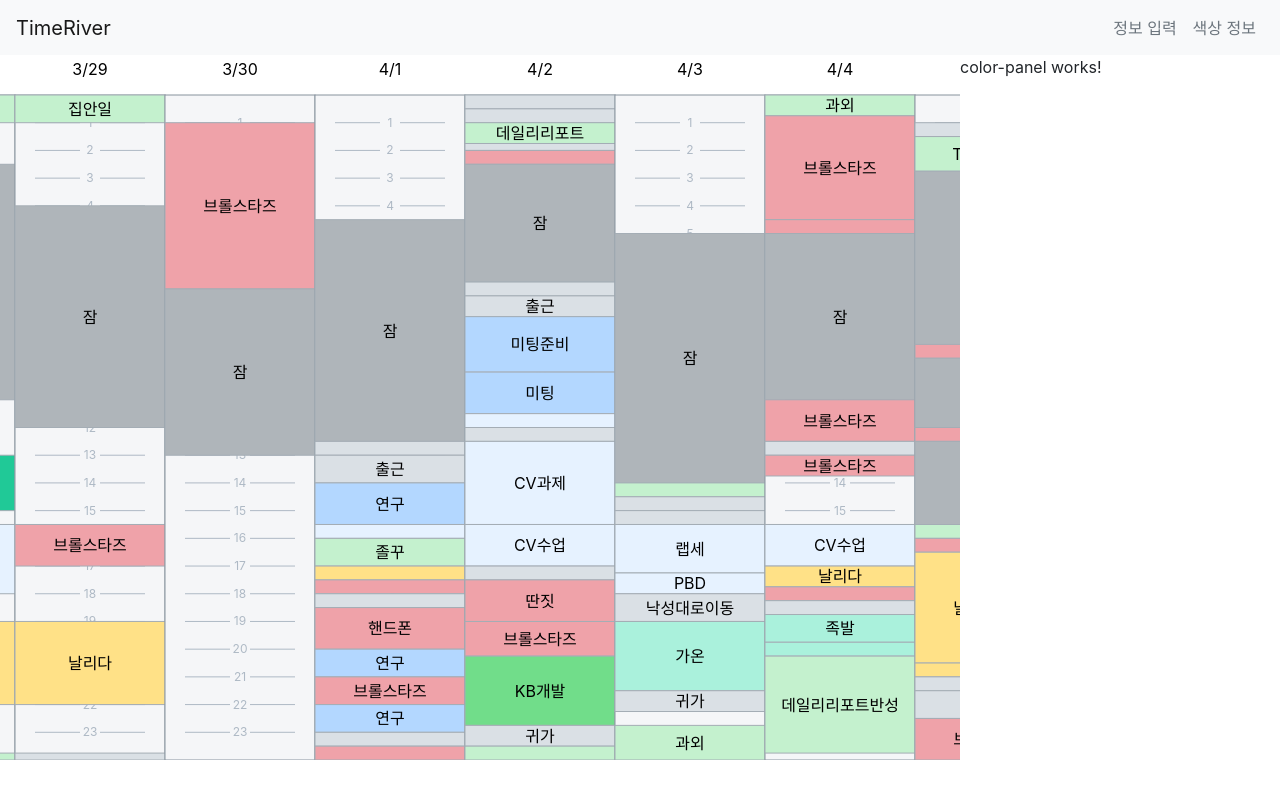
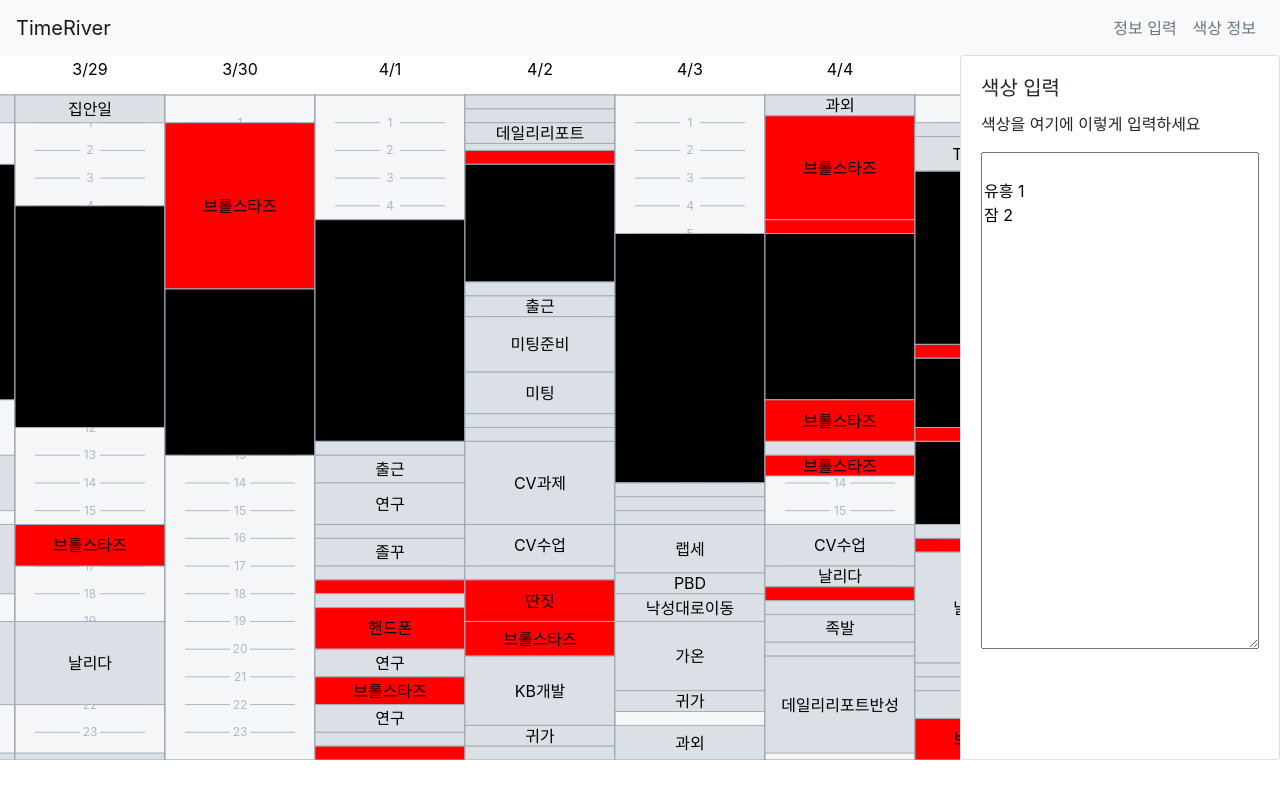
Before and after one commit to javelinsman/TimeRiver, an Angular app in the folder time-river/: page /main in a window 1280 px wide. Both pictures are taken after a click on the element "색상 정보". Built offline with nearby package versions, Linux system fonts and the light colour scheme.

Commit message:
색깔 자동업뎃 기능 추가

```diff
--- a/time-river/src/app/color-panel/color-panel.component.html
+++ b/time-river/src/app/color-panel/color-panel.component.html
@@ -1,3 +1,12 @@
-<p>
-  color-panel works!
-</p>
+<div class="card w-100 h-100">
+  <div class="card-body">
+    <h5 class="card-title">색상 입력</h5>
+    <p class="card-text">색상을 여기에 이렇게 입력하세요</p>
+    <textarea
+      #data
+      class="w-100 h-75"
+      [(ngModel)]="timeRecordService.colorData"
+      (input)="onDataChange()"
+    ></textarea>
+  </div>
+</div>
--- a/time-river/src/app/color-panel/color-panel.component.ts
+++ b/time-river/src/app/color-panel/color-panel.component.ts
@@ -1,4 +1,5 @@
-import { Component, OnInit } from '@angular/core';
+import { Component, OnInit, Output, ViewChild, EventEmitter, ElementRef } from '@angular/core';
+import { TimeRecordService } from '../time-record.service';
 
 @Component({
   selector: 'app-color-panel',
@@ -6,10 +7,27 @@ import { Component, OnInit } from '@angular/core';
   styleUrls: ['./color-panel.component.scss']
 })
 export class ColorPanelComponent implements OnInit {
+  updateTimestamp: number;
 
-  constructor() { }
+  @Output() update = new EventEmitter();
+
+  @ViewChild('data') textarea: ElementRef<HTMLTextAreaElement>;
+
+  constructor(
+    public timeRecordService: TimeRecordService,
+  ) { }
 
   ngOnInit() {
   }
+  onDataChange() {
+    const timestamp = Date.now();
+    this.updateTimestamp = timestamp;
+    setTimeout(() => {
+      if (this.updateTimestamp == timestamp) {
+        this.update.emit(this.textarea.nativeElement.value);
+      }
+    }, 1000)
+  }
+
 
 }
--- a/time-river/src/app/main/main.component.html
+++ b/time-river/src/app/main/main.component.html
@@ -7,5 +7,5 @@
         (window:resize)="onResize($event)">
     </div>
     <app-info-panel *ngIf="showInfoWindow" class="col-3 p-0" (update)="onInfoUpdate()"></app-info-panel>
-    <app-color-panel *ngIf="showColorWindow" class="col-3 p-0"></app-color-panel>
+    <app-color-panel *ngIf="showColorWindow" class="col-3 p-0" (update)="onColorUpdate()"></app-color-panel>
 </div>
--- a/time-river/src/app/main/main.component.ts
+++ b/time-river/src/app/main/main.component.ts
@@ -13,6 +13,8 @@ import { StateService } from '../state.service';
 export class MainComponent implements OnInit, AfterViewInit {
 
   dailyData: any;
+  colorData: any;
+
   container: any;
   svg: any;
 
@@ -28,6 +30,7 @@ export class MainComponent implements OnInit, AfterViewInit {
 
   ngOnInit() {
     this.dailyData = this.timeRecordService.getDailyData();
+    this.colorData = this.timeRecordService.getColorData();
     this.stateService.showInfoWindowObservable.subscribe(b => this.showInfoWindow = b);
     this.stateService.showColorWindowObservable.subscribe(b => this.showColorWindow = b);
     console.log(this.dailyData);
@@ -42,6 +45,11 @@ export class MainComponent implements OnInit, AfterViewInit {
 
   onInfoUpdate() {
     this.dailyData = this.timeRecordService.getDailyData();
+    this.drawRectangles();
+  }
+
+  onColorUpdate() {
+    this.colorData = this.timeRecordService.getColorData();
     this.drawRectangles();
   }
 
@@ -88,15 +96,16 @@ export class MainComponent implements OnInit, AfterViewInit {
       .attr('width', rectangleWidth)
       .attr('height', d => rectangleHeight / 24 * (d.to - d.from))
       .classed('rectangle', true)
-      .classed('research', d => d.tags.includes('연구'))
-      .classed('joy', d => d.tags.includes('유흥'))
-      .classed('sleep', d => d.tags.includes('잠'))
-      .classed('personal', d => d.tags.includes('개인'))
-      .classed('productivity', d => d.tags.includes('생산성'))
-      .classed('nalida', d => d.tags.includes('날리다'))
-      .classed('leisure', d => d.tags.includes('여가'))
-      .classed('hcil', d => d.tags.includes('HCIL'))
-      .classed('exceptional', d => d.tags.includes('예외'))
+      .style('fill', d => {
+        for (let i = this.colorData.length - 1; i >= 0; i-- ) {
+          const tagName = this.colorData[i][0];
+          const color = this.colorData[i][1];
+          if (d.tags.includes(tagName)) {
+            return color;
+          }
+        }
+        return this.timeRecordService.defaultColor;
+      })
     const gDayTitles = gDayForegroundLayer.selectAll('text').data(d => d.records).enter().append('text');
     gDayTitles.attr('transform', (d, i) => translate(rectangleWidth / 2, rectangleHeight / 24 * (d.from + (d.to - d.from) / 2) + 6))
       .style('text-anchor', 'middle')
--- /dev/null
+++ b/time-river/src/app/time-record-color-data.ts
@@ -0,0 +1,4 @@
+export const colorData = `
+유흥 1
+잠 2
+`
--- a/time-river/src/app/time-record.service.ts
+++ b/time-river/src/app/time-record.service.ts
@@ -1,14 +1,31 @@
 import { Injectable } from '@angular/core';
 import { data } from './time-record-data';
+import { colorData } from './time-record-color-data';
 
 @Injectable({
   providedIn: 'root'
 })
 export class TimeRecordService {
   data: any;
+  colorData: any;
+  colorPalette = [
+    'red',
+    'black'
+  ];
+  defaultColor = '#dae0e5';
 
   constructor() {
     this.data = data;
+    this.colorData = colorData;
+  }
+
+  getColorData() {
+    return this.colorData.split('\n').filter(s => s.trim().length && !s.startsWith('#')).map(line => {
+      const args = line.split(' ');
+      const tagName = args[0].trim();
+      const colorInd = +args[1] - 1;
+      return [tagName, this.colorPalette[colorInd]];
+    })
   }
 
   getDailyData() {
```
